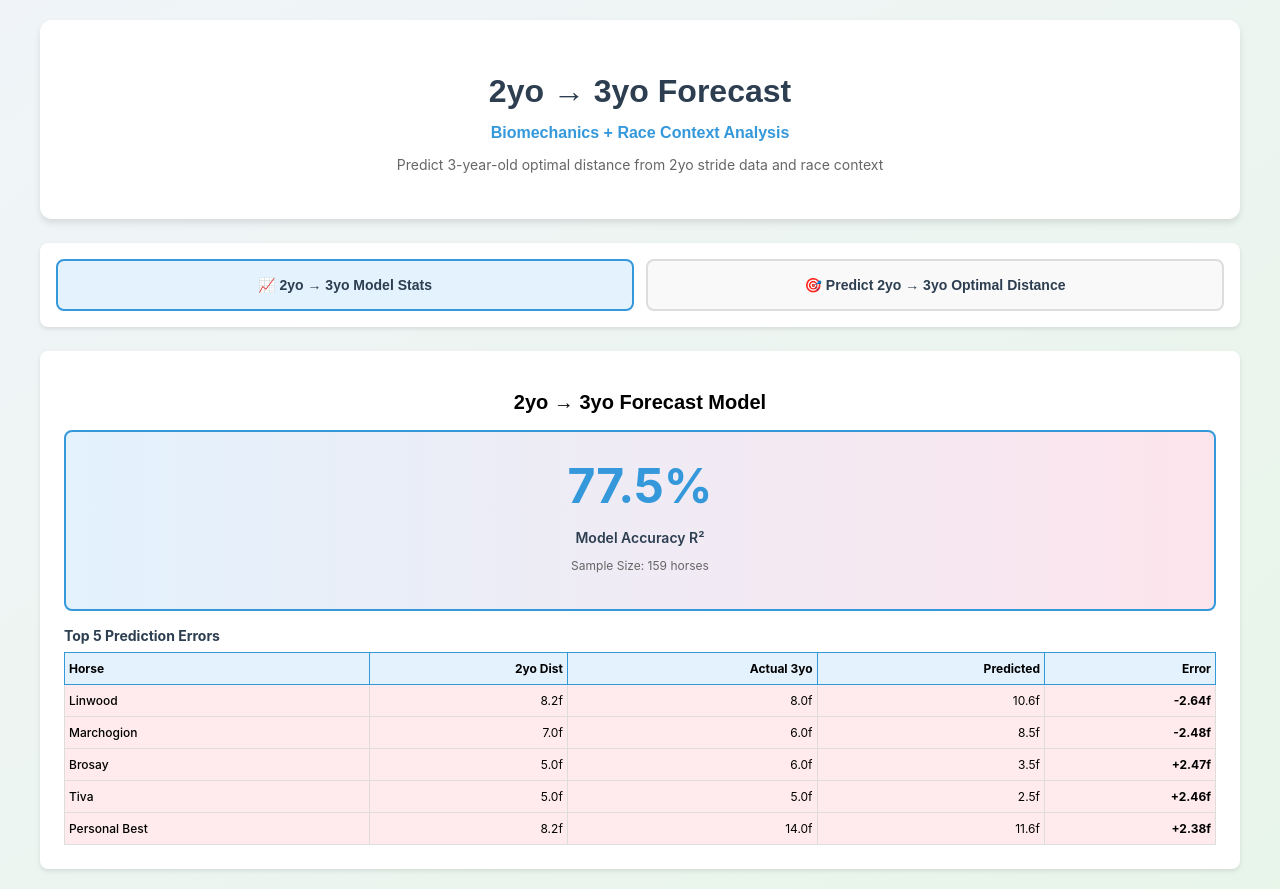
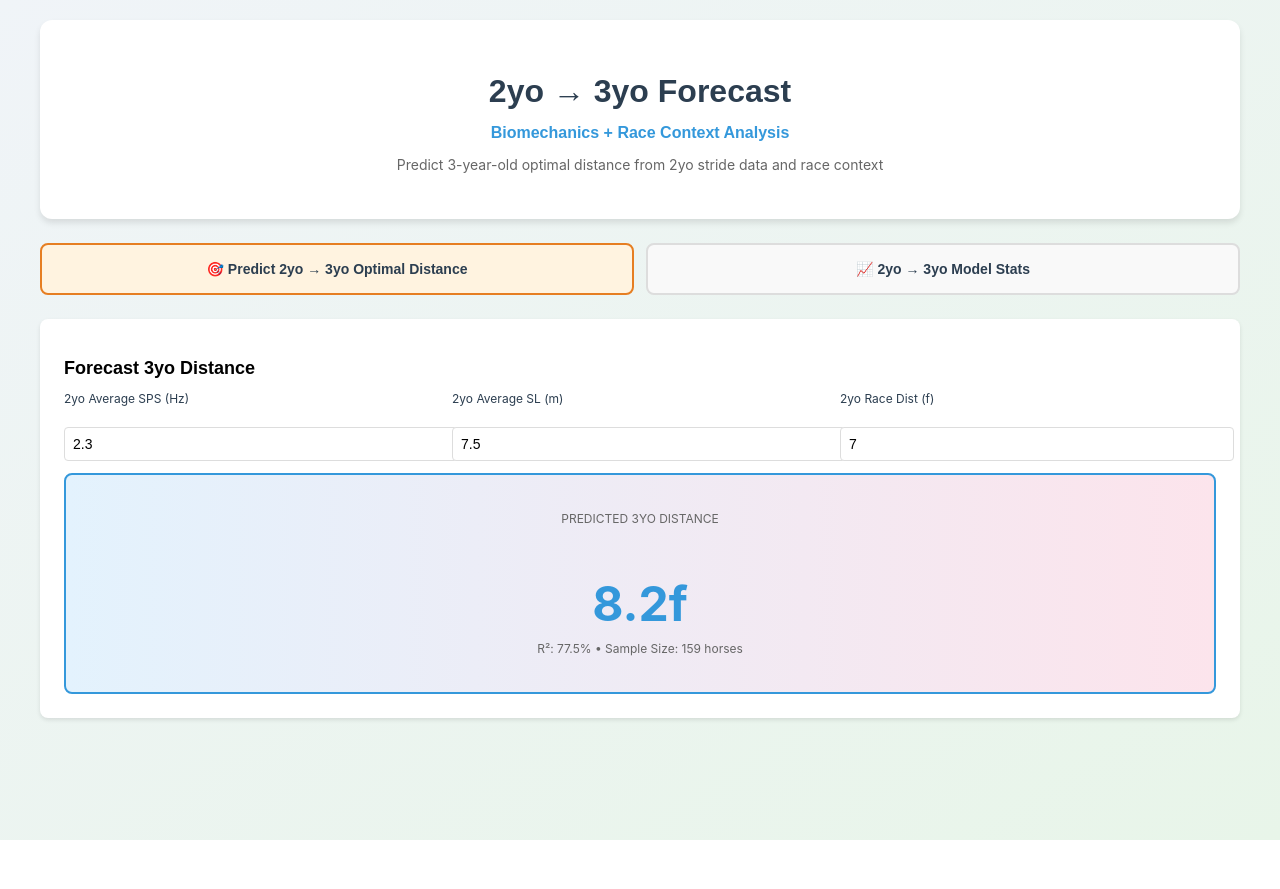
Before and after one commit to bet4bettor-svg/forecast-2yo-3yo, a React (Create React App) app: page / in a window 1280 px wide. After the commit the page ends 840 px from the top, so only its background shows below. Built offline with nearby package versions, Linux system fonts and the light colour scheme.

Commit message:
set predict as default and swap button order

```diff
--- a/src/App.js
+++ b/src/App.js
@@ -2,7 +2,7 @@ import React, { useState, useMemo } from 'react';
 import { defaultForecastData } from './data/trainingData';
 
 const Forecast2yo3yo = () => {
-  const [view, setView] = useState('model-stats');
+  const [view, setView] = useState('predict');
   const [predictInputs, setPredictInputs] = useState({
     spsAvg2yo: 2.30,
     slAvg2yo: 7.5,
@@ -147,11 +147,26 @@ const statsForecast = useMemo(() => forecastData ? calculateForecastModelStats(f
           </p>
         </div>
 
-        <div style={{ background: 'white', borderRadius: '8px', boxShadow: '0 2px 4px rgba(0,0,0,0.1)', padding: '16px', marginBottom: '24px' }}>
-          <div style={{ display: 'grid', gridTemplateColumns: '1fr 1fr', gap: '12px' }}>
+        <div style={{ display: 'flex', gap: '12px', marginBottom: '24px' }}>
+          <button
+            onClick={() => setView('predict')}
+            style={{
+              flex: 1,
+              padding: '16px',
+              borderRadius: '8px',
+              border: view === 'predict' ? '2px solid #E67E22' : '2px solid #ddd',
+              background: view === 'predict' ? '#FFF3E0' : '#f9f9f9',
+              cursor: 'pointer',
+              transition: 'all 0.2s'
+            }}
+          >
+            <div style={{ fontSize: '14px', fontWeight: 'bold', color: '#2C3E50' }}>🎯 Predict 2yo → 3yo Optimal Distance</div>
+          </button>
+
           <button
             onClick={() => setView('model-stats')}
             style={{
+              flex: 1,
               padding: '16px',
               borderRadius: '8px',
               border: view === 'model-stats' ? '2px solid #3498DB' : '2px solid #ddd',
@@ -162,21 +177,6 @@ const statsForecast = useMemo(() => forecastData ? calculateForecastModelStats(f
           >
             <div style={{ fontSize: '14px', fontWeight: 'bold', color: '#2C3E50' }}>📈 2yo → 3yo Model Stats</div>
           </button>
-
-            <button
-              onClick={() => setView('predict')}
-              style={{
-                padding: '16px',
-                borderRadius: '8px',
-                border: view === 'predict' ? '2px solid #E67E22' : '2px solid #ddd',
-                background: view === 'predict' ? '#FFF3E0' : '#f9f9f9',
-                cursor: 'pointer',
-                transition: 'all 0.2s'
-              }}
-            >
-              <div style={{ fontSize: '14px', fontWeight: 'bold', color: '#2C3E50' }}>🎯 Predict 2yo → 3yo Optimal Distance</div>
-            </button>
-          </div>
         </div>
 
         {view === 'model-stats' && (
```
Lines whose indentation alone changed are shown as unchanged.
